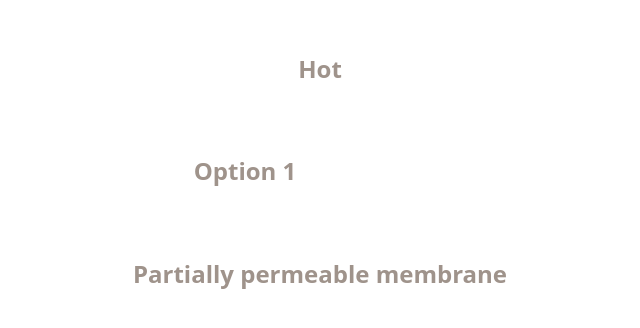
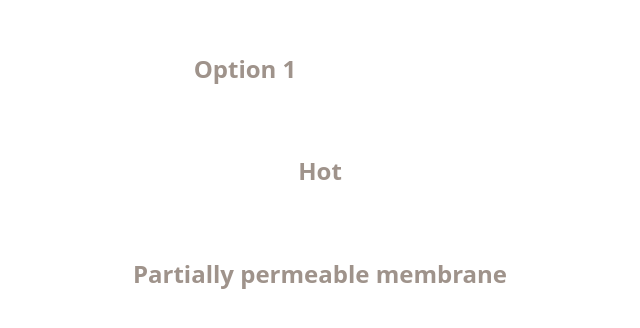
Before and after one commit to VHall1/seneca, a React (Vite) app: page / in a window 1280 px wide. Shown: the part 236-564 px from the top of the page, without its empty margins (95-735 px from the left). Built offline with nearby package versions, Linux system fonts and the light colour scheme.

Commit message:
shuffle questions array

```diff
--- a/src/app.tsx
+++ b/src/app.tsx
@@ -2,7 +2,11 @@
 
 export function App() {
   return (
-    <ToggleGroup title="An animal cell contains:" questions={mockQuestions} />
+    <ToggleGroup
+      title="An animal cell contains:"
+      questions={mockQuestions}
+      shuffleQuestions
+    />
   );
 }
 
--- a/src/components/ToggleGroup/Toggle/Toggle.tsx
+++ b/src/components/ToggleGroup/Toggle/Toggle.tsx
@@ -1,5 +1,5 @@
 import { useEffect, useRef } from "react";
-import { cn } from "../../../utils/cn";
+import { cn } from "../../../utils";
 import { QuestionType } from "../types";
 import { useToggleOverflowingContext } from "./context";
 import { ToggleIndicator } from "./ToggleIndicator";
--- a/src/components/ToggleGroup/Toggle/ToggleIndicator.tsx
+++ b/src/components/ToggleGroup/Toggle/ToggleIndicator.tsx
@@ -1,4 +1,4 @@
-import { cn } from "../../../utils/cn";
+import { cn } from "../../../utils";
 import { useToggleOverflowingContext } from "./context";
 
 export function ToggleIndicator({
--- a/src/components/ToggleGroup/Toggle/ToggleItem.tsx
+++ b/src/components/ToggleGroup/Toggle/ToggleItem.tsx
@@ -1,5 +1,5 @@
 import { useEffect, useRef } from "react";
-import { cn } from "../../../utils/cn";
+import { cn } from "../../../utils";
 import { useToggleOverflowingContext } from "./context";
 
 export function ToggleItem({
--- a/src/components/ToggleGroup/index.tsx
+++ b/src/components/ToggleGroup/index.tsx
@@ -1,5 +1,5 @@
 import { useState } from "react";
-import { cn } from "../../utils/cn";
+import { cn, shuffleArray } from "../../utils";
 import { BG_GRADIENT } from "./constants";
 import { Toggle, ToggleOverflowingProvider } from "./Toggle";
 import { QuestionType } from "./types";
@@ -11,8 +11,7 @@
 }: ToggleGroupProps) {
   const [questions] = useState(() => {
     if (shuffleQuestions) {
-      // TODO: actually shuffle questions
-      return rawQuestions;
+      return shuffleArray(rawQuestions);
     }
 
     return rawQuestions;
@@ -77,6 +76,5 @@
 interface ToggleGroupProps {
   title: string;
   questions: QuestionType[];
-
   shuffleQuestions?: boolean;
 }
--- a/src/utils/cn.ts
+++ /dev/null
@@ -1,8 +0,0 @@
-import { type ClassValue, clsx } from "clsx";
-import { twMerge } from "tailwind-merge";
-
-// This was taken from shadcn
-
-export function cn(...inputs: ClassValue[]) {
-  return twMerge(clsx(inputs));
-}
--- /dev/null
+++ b/src/utils/index.ts
@@ -0,0 +1,19 @@
+import { type ClassValue, clsx } from "clsx";
+import { twMerge } from "tailwind-merge";
+
+// https://stackoverflow.com/a/12646864/1090359
+export function shuffleArray<T>(array: Array<T>) {
+  const shuffled = [...array];
+
+  for (let i = shuffled.length - 1; i >= 0; i--) {
+    const j = Math.floor(Math.random() * (i + 1));
+    [shuffled[i], shuffled[j]] = [shuffled[j], shuffled[i]];
+  }
+
+  return shuffled;
+}
+
+// This was taken from shadcn
+export function cn(...inputs: ClassValue[]) {
+  return twMerge(clsx(inputs));
+}
```
